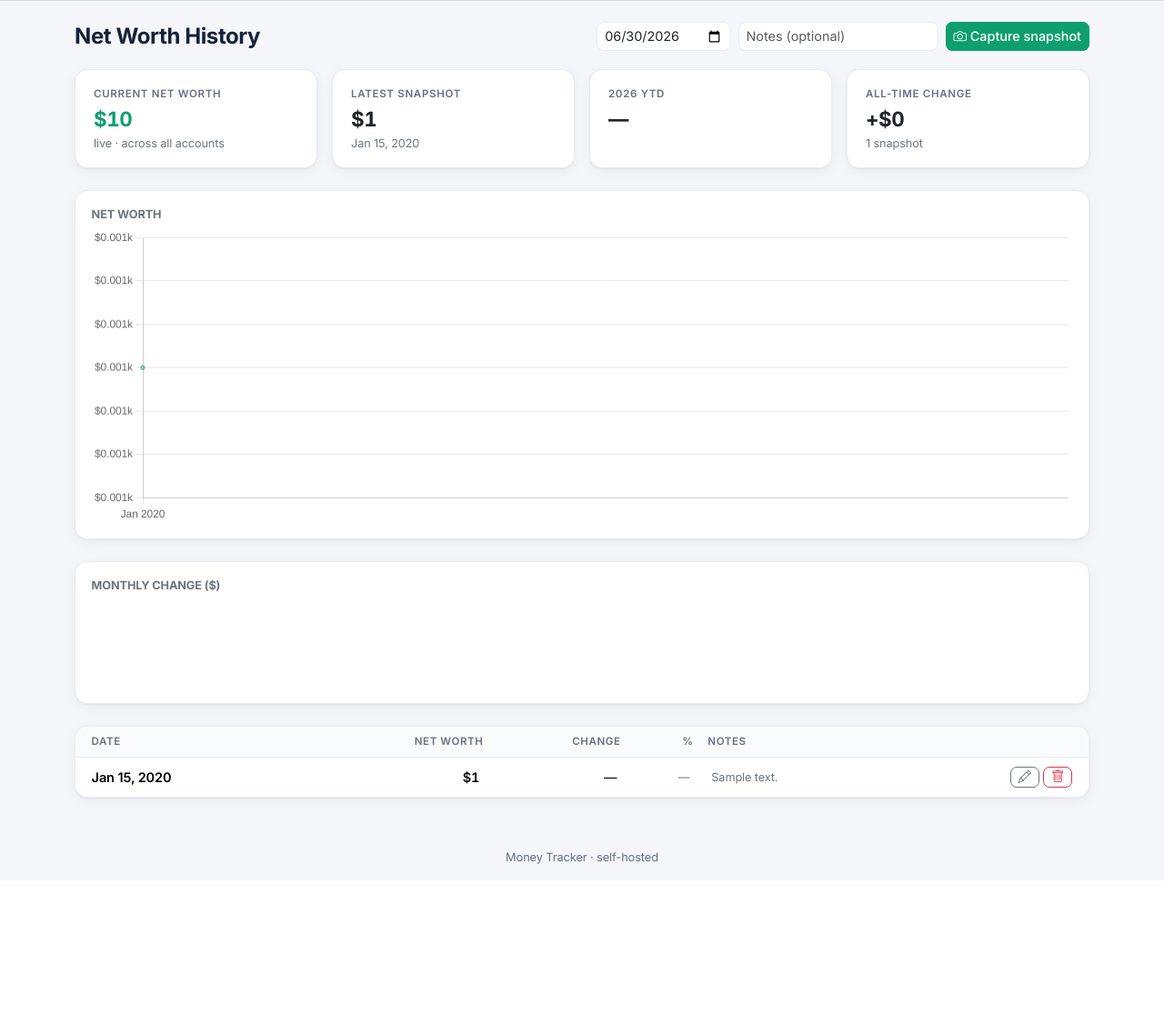
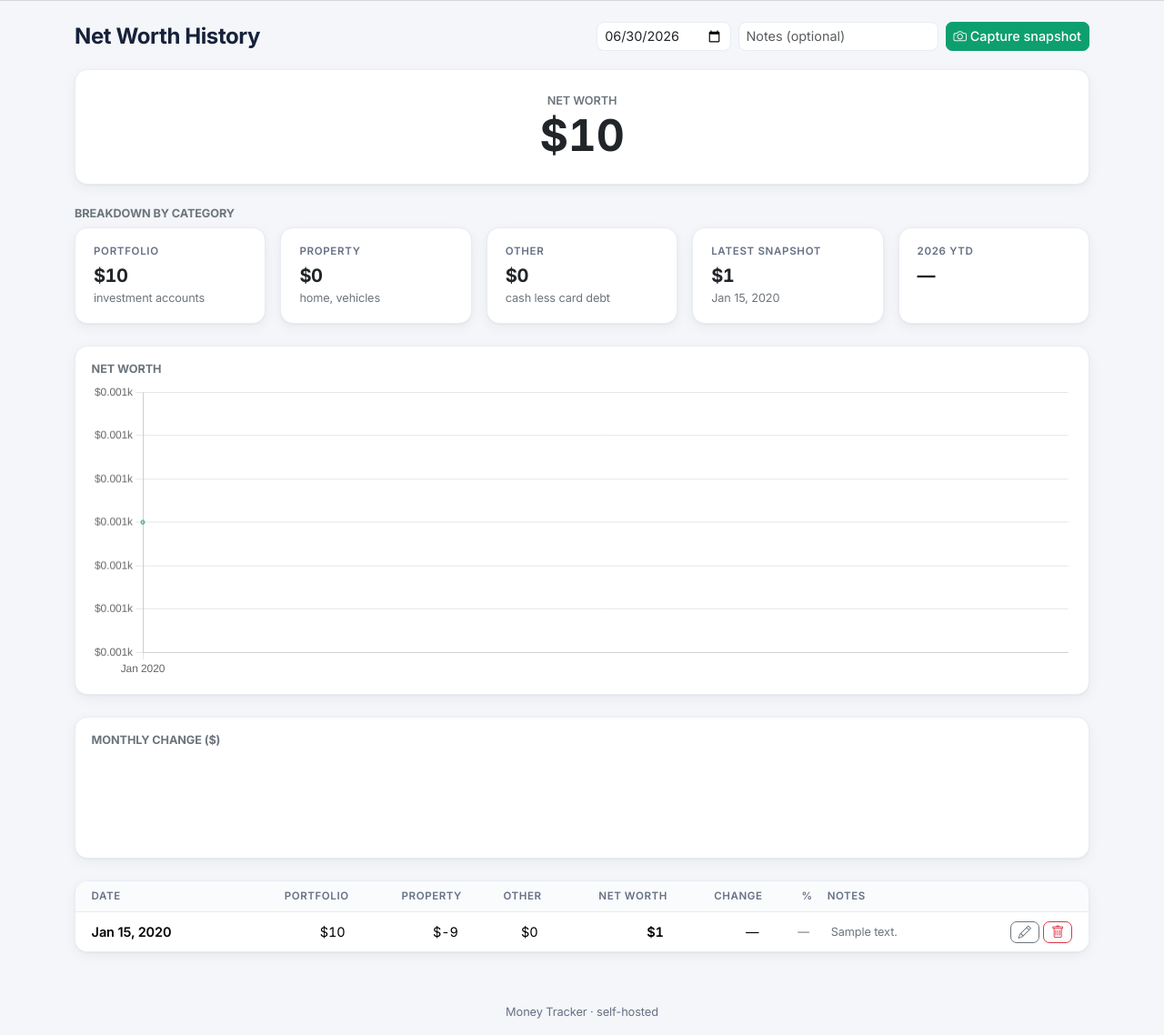
Before and after one commit to jaysuzi5/money-tracker, a Django app: page /networth/ in a window 1280 px wide. Shown: the part 71-1209 px from the top of the page at 91% size. Before the commit the page ends 1021 px from the top, so only its background shows below. Run offline with Django 5.2, Linux system fonts and the light colour scheme; a user stored in the database is signed in; tables that the repository leaves empty hold one stand-in row (values such as "Sample post"); some libraries are stand-ins or nearby versions.

Commit message:
Net Worth page: total card + Breakdown by Category (Portfolio/Property/Other) + table columns
- Big Net Worth card at top (latest live)
- Breakdown cards: Portfolio, Property, Other, Latest Snapshot, YTD; removed All-Time Change
- Table adds Portfolio/Property/Other columns (property=networth-portfolio, other=0 historical)

Co-Authored-By: Claude Opus 4.8 <noreply@anthropic.com>

```diff
--- a/templates/tracker/networth.html
+++ b/templates/tracker/networth.html
@@ -12,28 +12,40 @@
   </form>
 </div>
 
-<div class="row g-3 mb-4">
-  <div class="col-6 col-lg-3"><div class="card stat-card h-100">
-    <div class="label">Current Net Worth</div>
-    <div class="value num pos" style="font-size:1.4rem">${{ current_nw|floatformat:0|intcomma }}</div>
-    <div class="small text-secondary">live · across all accounts</div>
+{# Total Net Worth #}
+<div class="card mb-4"><div class="card-body text-center py-4">
+  <div class="label text-uppercase small text-secondary fw-semibold">Net Worth</div>
+  <div class="display-5 fw-bold num pos">${{ current_nw|floatformat:0|intcomma }}</div>
+</div></div>
+
+{# Breakdown by Category #}
+<h6 class="text-secondary text-uppercase small fw-bold mb-2">Breakdown by Category</h6>
+<div class="row row-cols-2 row-cols-lg-5 g-3 mb-4">
+  <div class="col"><div class="card stat-card h-100">
+    <div class="label">Portfolio</div>
+    <div class="value num" style="font-size:1.25rem">${{ portfolio_now|floatformat:0|intcomma }}</div>
+    <div class="small text-secondary">investment accounts</div>
   </div></div>
-  <div class="col-6 col-lg-3"><div class="card stat-card h-100">
+  <div class="col"><div class="card stat-card h-100">
+    <div class="label">Property</div>
+    <div class="value num" style="font-size:1.25rem">${{ property_now|floatformat:0|intcomma }}</div>
+    <div class="small text-secondary">home, vehicles</div>
+  </div></div>
+  <div class="col"><div class="card stat-card h-100">
+    <div class="label">Other</div>
+    <div class="value num {% if other_now < 0 %}neg{% endif %}" style="font-size:1.25rem">${{ other_now|floatformat:0|intcomma }}</div>
+    <div class="small text-secondary">cash less card debt</div>
+  </div></div>
+  <div class="col"><div class="card stat-card h-100">
     <div class="label">Latest Snapshot</div>
-    <div class="value num" style="font-size:1.4rem">{% if latest %}${{ latest.net_worth|floatformat:0|intcomma }}{% else %}—{% endif %}</div>
-    <div class="small text-secondary">{% if latest %}{{ latest.snapshot_date|date:"M j, Y" }}{% else %}no snapshots yet{% endif %}</div>
+    <div class="value num" style="font-size:1.25rem">{% if latest %}${{ latest.net_worth|floatformat:0|intcomma }}{% else %}—{% endif %}</div>
+    <div class="small text-secondary">{% if latest %}{{ latest.snapshot_date|date:"M j, Y" }}{% else %}no snapshots{% endif %}</div>
   </div></div>
-  <div class="col-6 col-lg-3"><div class="card stat-card h-100">
+  <div class="col"><div class="card stat-card h-100">
     <div class="label">{{ cur_year }} YTD</div>
-    <div class="value num {% if ytd_change and ytd_change >= 0 %}pos{% elif ytd_change %}neg{% endif %}" style="font-size:1.4rem">
+    <div class="value num {% if ytd_change and ytd_change >= 0 %}pos{% elif ytd_change %}neg{% endif %}" style="font-size:1.25rem">
       {% if ytd_change != None %}{% if ytd_change >= 0 %}+{% endif %}${{ ytd_change|floatformat:0|intcomma }}{% else %}—{% endif %}</div>
     <div class="small text-secondary">{% if ytd_pct != None %}{{ ytd_pct|floatformat:1 }}%{% endif %}</div>
-  </div></div>
-  <div class="col-6 col-lg-3"><div class="card stat-card h-100">
-    <div class="label">All-Time Change</div>
-    <div class="value num {% if total_change and total_change >= 0 %}pos{% elif total_change %}neg{% endif %}" style="font-size:1.4rem">
-      {% if total_change != None %}{% if total_change >= 0 %}+{% endif %}${{ total_change|floatformat:0|intcomma }}{% else %}—{% endif %}</div>
-    <div class="small text-secondary">{% if total_pct != None %}{{ total_pct|floatformat:1 }}% · {% endif %}{{ count }} snapshot{{ count|pluralize }}</div>
   </div></div>
 </div>
 
@@ -48,11 +60,14 @@
 
 <div class="card table-card">
   <table class="table table-hover">
-    <thead><tr><th>Date</th><th class="text-end">Net Worth</th><th class="text-end">Change</th><th class="text-end">%</th><th>Notes</th><th></th></tr></thead>
+    <thead><tr><th>Date</th><th class="text-end">Portfolio</th><th class="text-end">Property</th><th class="text-end">Other</th><th class="text-end">Net Worth</th><th class="text-end">Change</th><th class="text-end">%</th><th>Notes</th><th></th></tr></thead>
     <tbody>
     {% for r in rows %}
       <tr>
         <td class="text-nowrap fw-semibold">{{ r.s.snapshot_date|date:"M j, Y" }}</td>
+        <td class="text-end num">${{ r.portfolio|floatformat:0|intcomma }}</td>
+        <td class="text-end num">${{ r.property|floatformat:0|intcomma }}</td>
+        <td class="text-end num">${{ r.other|floatformat:0|intcomma }}</td>
         <td class="text-end num fw-semibold">${{ r.s.net_worth|floatformat:0|intcomma }}</td>
         <td class="text-end num {% if r.change and r.change >= 0 %}amount-pos{% elif r.change %}amount-neg{% endif %}">
           {% if r.change != None %}{% if r.change >= 0 %}+{% endif %}${{ r.change|floatformat:0|intcomma }}{% else %}—{% endif %}</td>
@@ -67,7 +82,7 @@
         </td>
       </tr>
     {% empty %}
-      <tr><td colspan="6"><div class="empty-state">No net worth snapshots yet. Capture one above.</div></td></tr>
+      <tr><td colspan="9"><div class="empty-state">No net worth snapshots yet. Capture one above.</div></td></tr>
     {% endfor %}
     </tbody>
   </table>
--- a/tracker/views.py
+++ b/tracker/views.py
@@ -1192,35 +1192,54 @@ def portfolio_snapshot(request):
 
 @login_required
 def networth(request):
-    from .models import NetWorthSnapshot
+    from .models import NetWorthSnapshot, PortfolioSnapshot, AccountType
     snaps = list(NetWorthSnapshot.objects.order_by('snapshot_date'))
+
+    # portfolio value as-of any date (sum each portfolio account's most-recent snapshot <= date)
+    pfid = list(Account.objects.filter(is_active=True, in_portfolio=True).values_list('id', flat=True))
+    psnaps = list(PortfolioSnapshot.objects.filter(account_id__in=pfid)
+                  .values('account_id', 'snapshot_date', 'balance').order_by('snapshot_date'))
+
+    def portfolio_as_of(d):
+        latest = {}
+        for ps in psnaps:
+            if ps['snapshot_date'] <= d:
+                latest[ps['account_id']] = ps['balance']
+        return sum(latest.values(), Decimal('0'))
+
     rows = []
     chart = []
     prev = None
     for s in snaps:
         change = (s.net_worth - prev.net_worth) if prev else None
         pct = (float(change) / float(prev.net_worth) * 100) if prev and prev.net_worth else None
-        rows.append({'s': s, 'change': change, 'pct': pct})
+        pcol = portfolio_as_of(s.snapshot_date)
+        rows.append({'s': s, 'change': change, 'pct': pct,
+                     'portfolio': pcol, 'property': s.net_worth - pcol,
+                     'other': Decimal('0')})
         chart.append({'date': s.snapshot_date.isoformat(), 'net_worth': float(s.net_worth),
                       'change': float(change) if change is not None else 0.0})
         prev = s
     rows.reverse()
 
     latest = snaps[-1] if snaps else None
-    oldest = snaps[0] if snaps else None
-    total_change = (latest.net_worth - oldest.net_worth) if latest and oldest else None
-    total_pct = (float(total_change) / float(oldest.net_worth) * 100) if total_change and oldest.net_worth else None
     cur_year = timezone.now().year
     yr = [s for s in snaps if s.snapshot_date.year == cur_year]
     ytd_change = (yr[-1].net_worth - yr[0].net_worth) if len(yr) >= 2 else None
     ytd_pct = (float(ytd_change) / float(yr[0].net_worth) * 100) if ytd_change and yr[0].net_worth else None
 
-    _, current_nw, _ = _grouped_accounts()
+    # live breakdown (sums to current net worth)
+    active = list(Account.objects.filter(is_active=True))
+    portfolio_now = sum((a.online_balance or Decimal('0') for a in active if a.in_portfolio), Decimal('0'))
+    property_now = sum((a.online_balance or Decimal('0') for a in active if a.type == AccountType.PROPERTY), Decimal('0'))
+    current_nw = sum((a.online_balance or Decimal('0') for a in active), Decimal('0'))
+    other_now = current_nw - portfolio_now - property_now
+
     return render(request, 'tracker/networth.html', {
         'rows': rows, 'chart': chart, 'latest': latest, 'count': len(snaps),
-        'total_change': total_change, 'total_pct': total_pct,
         'ytd_change': ytd_change, 'ytd_pct': ytd_pct, 'cur_year': cur_year,
         'current_nw': current_nw, 'today': timezone.now().date(),
+        'portfolio_now': portfolio_now, 'property_now': property_now, 'other_now': other_now,
     })
 
 
```
